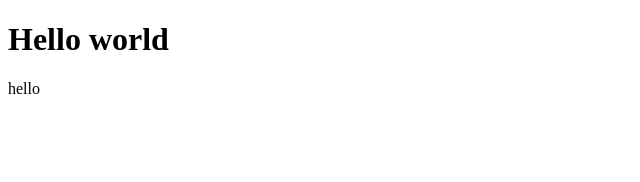
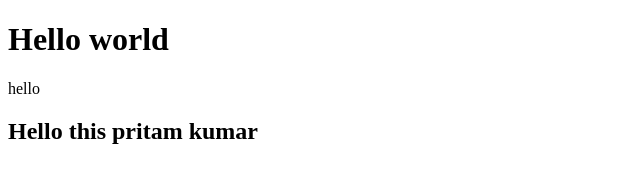
Before and after one commit to VaibhavVT07/vivu-pritam, a plain HTML site: page index.html in a window 1280 px wide. Shown: the whole page, without its empty margins (0-640 px from the left). Drawn offline with Linux system fonts and the light colour scheme.

Commit message:
I have change some thing

```diff
--- a/index.html
+++ b/index.html
@@ -8,5 +8,6 @@
 <body>
     <h1>Hello world</h1>
     <p>hello</p>
+    <h2>Hello this pritam kumar</h2>
 </body>
 </html>
```
